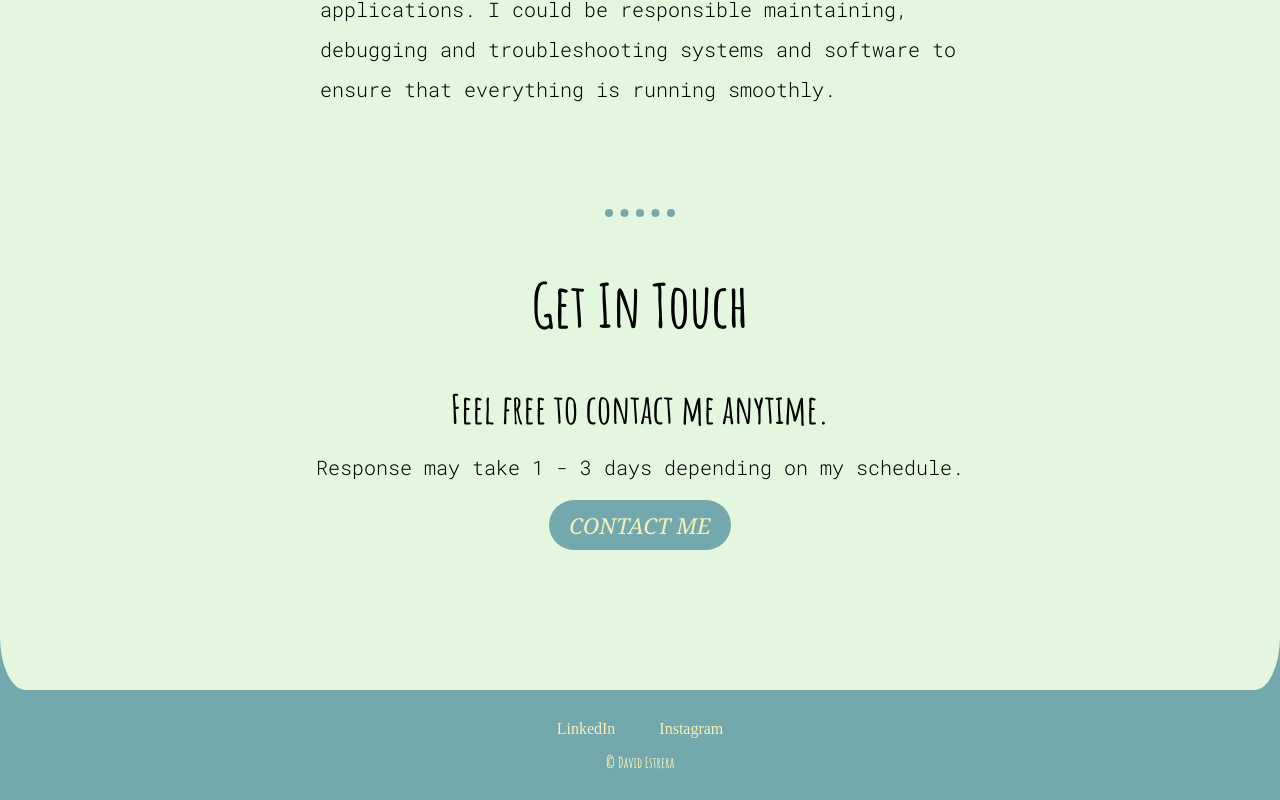
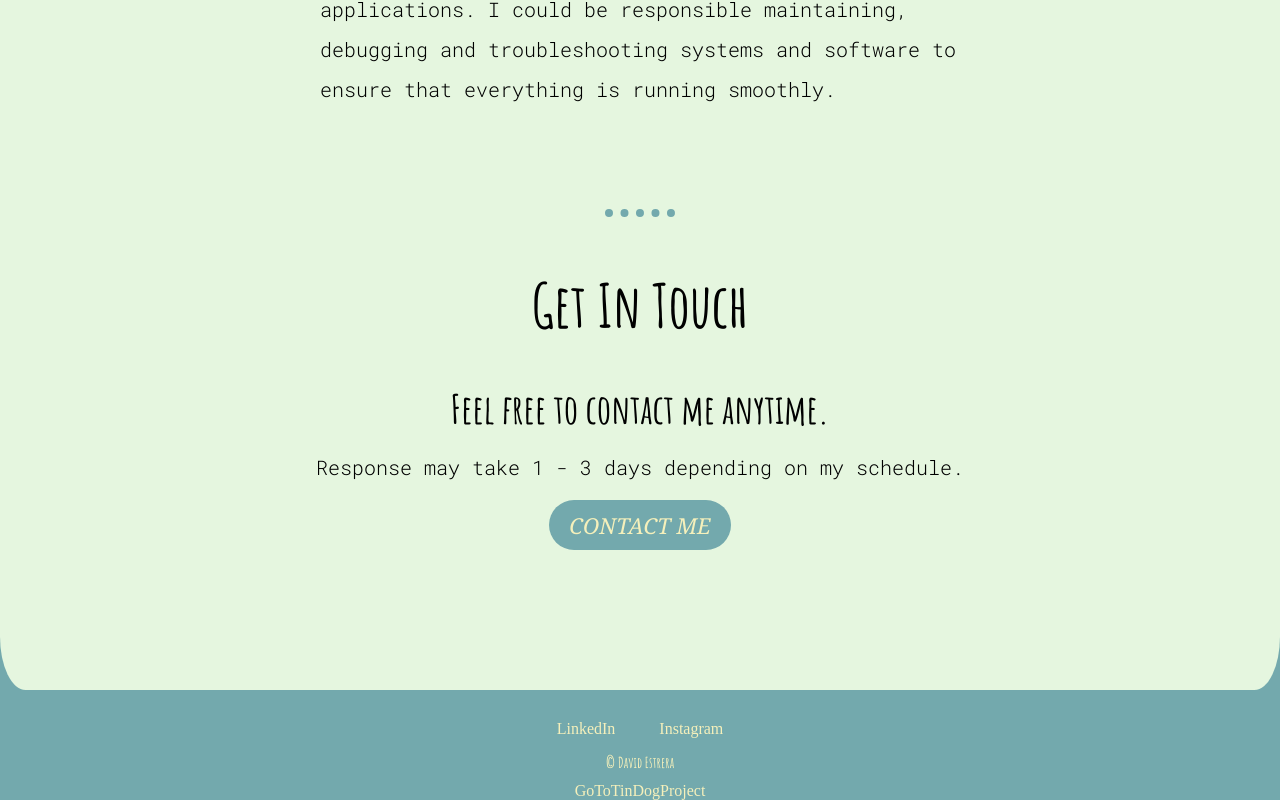
Before and after one commit to david-estrera/personal-web, a plain HTML site: page index.html in a window 1280 px wide. Shown: the part 3069-3869 px from the top of the page. Drawn offline with Linux system fonts and the light colour scheme.

Commit message:
added tindog address

```diff
--- a/index.html
+++ b/index.html
@@ -68,6 +68,7 @@
     <a class="footer-link" href="https://www.linkedin.com/in/david-joshua-estrera-322aa5244/">LinkedIn</a>
     <a class="footer-link" href="https://www.instagram.com/debidiiiii/">Instagram</a>
     <p style="margin-bottom: 10px; font-size: 15px; font-family: 'Amatic SC', cursive; color:#F5F0BB;">© David Estrera</p>
+    <a class="footer-link" href="TinDog.html"> GoToTinDogProject</a>
   </div>
 </body>
 
```
